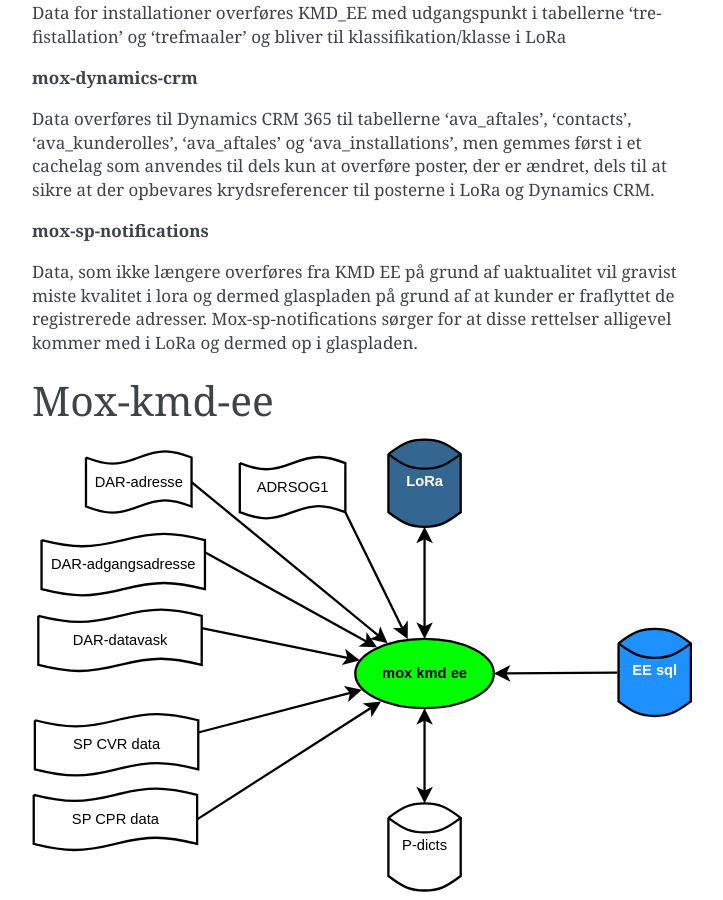
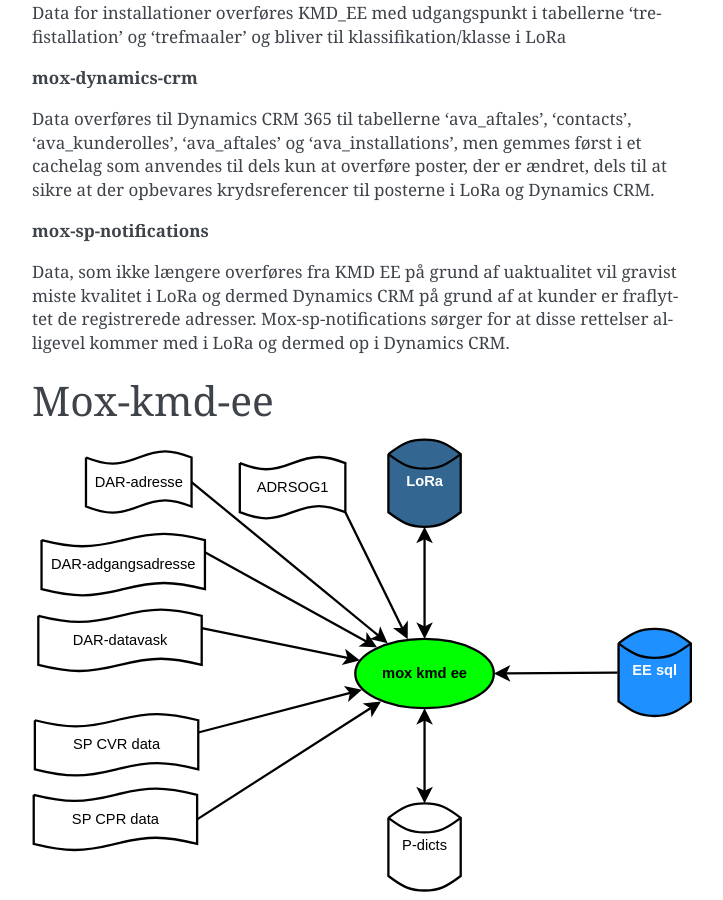
Before and after one commit to magenta-aps/aak-affaldvarme, a Sphinx documentation site: the page built from docs/source/overview/diagrammer.rst, in a window 1280 px wide and 900 px high, scrolled down 935 px. Shown: the whole window, without its empty margins (388-1111 px from the left). Built offline with Sphinx 7.4.7, drawn with Linux system fonts in a browser that asks for light colours; pages that are not in the unit, such as notebooks, are missing from menus.

Commit message:
rename glasplade to Dynamics CRM

```diff
--- a/docs/source/overview/diagrammer.rst
+++ b/docs/source/overview/diagrammer.rst
@@ -22,7 +22,7 @@
 
 **mox-sp-notifications**
 
-Data, som ikke længere overføres fra KMD EE på grund af uaktualitet vil gravist miste kvalitet i lora og dermed glaspladen på grund af at kunder er fraflyttet de registrerede adresser. Mox-sp-notifications sørger for at disse rettelser alligevel kommer med i LoRa og dermed op i glaspladen.
+Data, som ikke længere overføres fra KMD EE på grund af uaktualitet vil gravist miste kvalitet i LoRa og dermed Dynamics CRM på grund af at kunder er fraflyttet de registrerede adresser. Mox-sp-notifications sørger for at disse rettelser alligevel kommer med i LoRa og dermed op i Dynamics CRM.
 
 Mox-kmd-ee
 ----------
```
